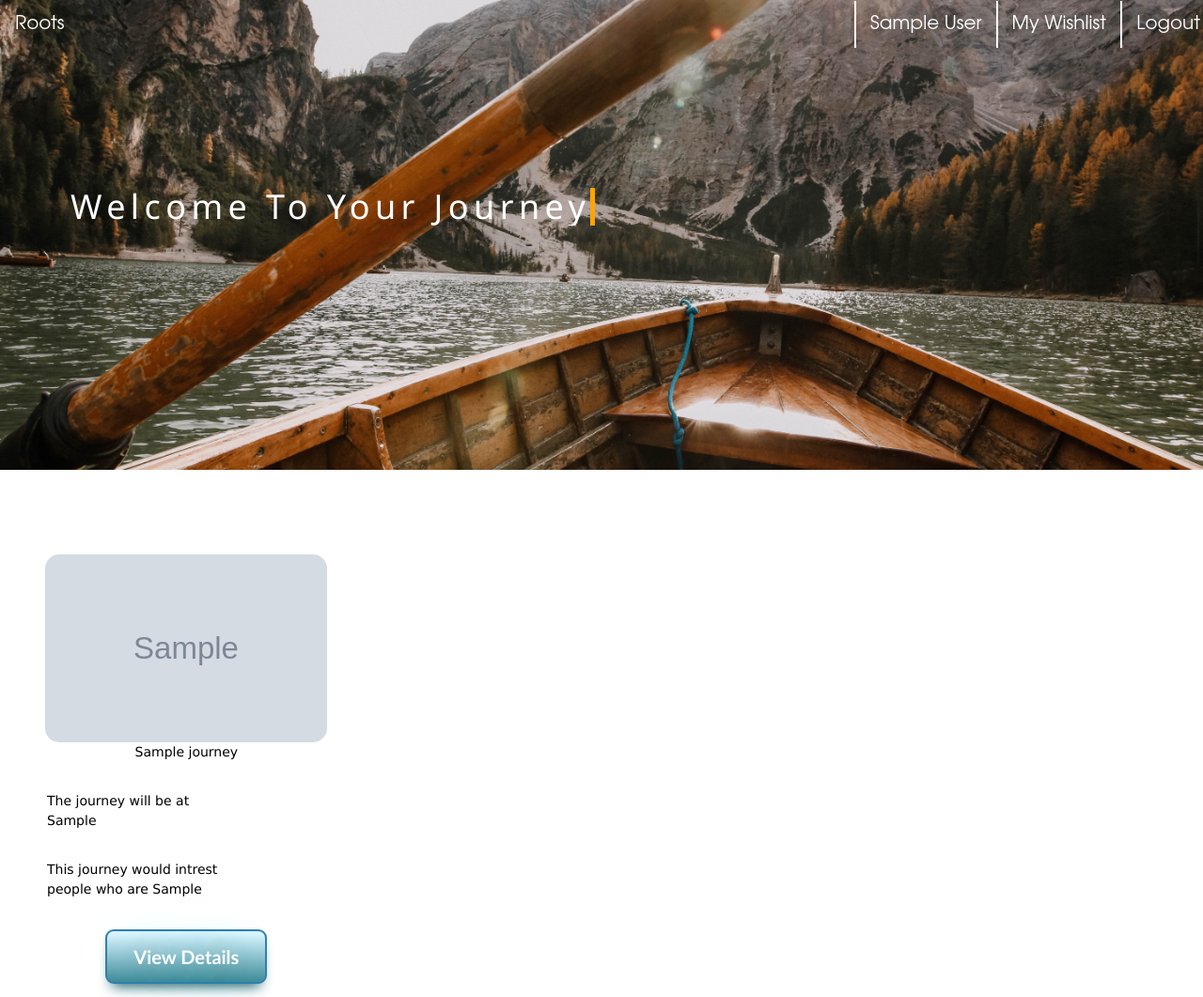
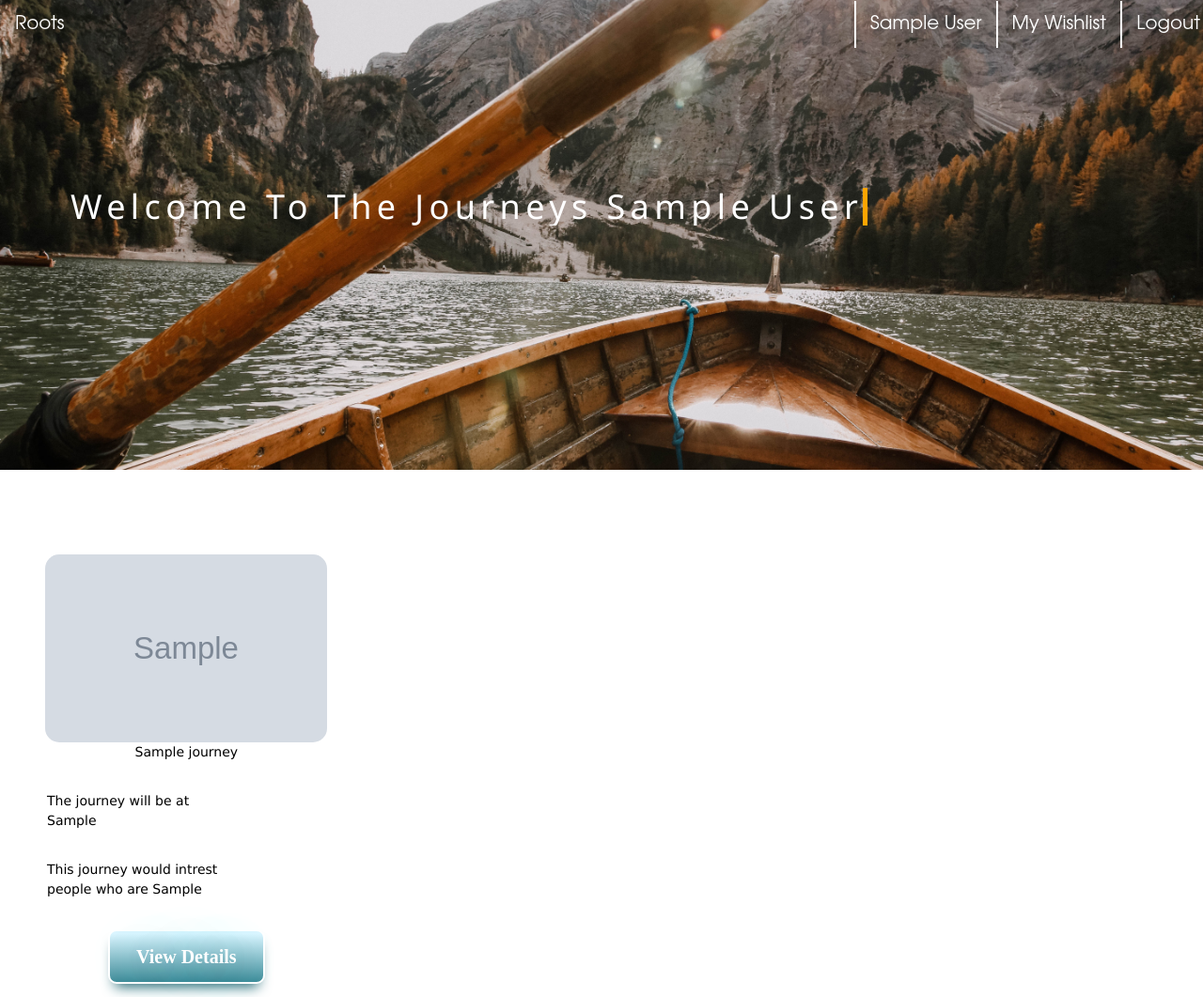
Before and after one commit to meet-projects/Y3S18-seed-app, a Flask app: page / in a window 1280 px wide. Shown: the whole page at 94% size. Run offline with Flask 2, Linux system fonts and the light colour scheme; a user stored in the database is signed in; tables that the repository leaves empty hold one stand-in row (values such as "Sample post"); grey boxes marked "Sample" are stand-in pictures; some libraries are stand-ins or nearby versions; some web fonts are replaced.

Commit message:
new stuff with backend

```diff
--- a/project/static/css/style.css
+++ b/project/static/css/style.css
@@ -249,11 +249,11 @@
     -moz-border-radius:9px;
     -webkit-border-radius:9px;
     border-radius:9px;
-    border:2px solid #347fb0;
+    border:2px solid white;
     display:inline-block;
     cursor:pointer;
     color:#ffffff;
-    font-family:Trebuchet MS;
+    font-family:new roman;
 
     font-size:20px;
     font-weight:bold;
--- a/project/templates/browse.html
+++ b/project/templates/browse.html
@@ -1,12 +1,11 @@
 <div class="browse-parallax">
 {% extends "layout.html" %}
 {% block content %}
-
 <!-- 	<img src="{{ url_for('static', filename='pictures/boat.jpg') }} " style="width: 1600px; height: 450px; position: relative; top: -20px;"> -->
 
 
 <div class="typewriter">
-  <h1>Welcome To Your Journey</h1>
+  <h1>Welcome To The Journeys {{current_user.name}} </h1>
 </div>
 
 </div>
--- a/project/templates/layout.html
+++ b/project/templates/layout.html
@@ -1,5 +1,6 @@
 <!DOCTYPE html>
 <html>
+
 
   <head>
 
--- a/project/users.py
+++ b/project/users.py
@@ -8,6 +8,7 @@ from sqlalchemy.exc import IntegrityError
 from project import db
 from project.forms import RegisterForm, LoginForm
 from project.models import User
+
 
 
 
```
